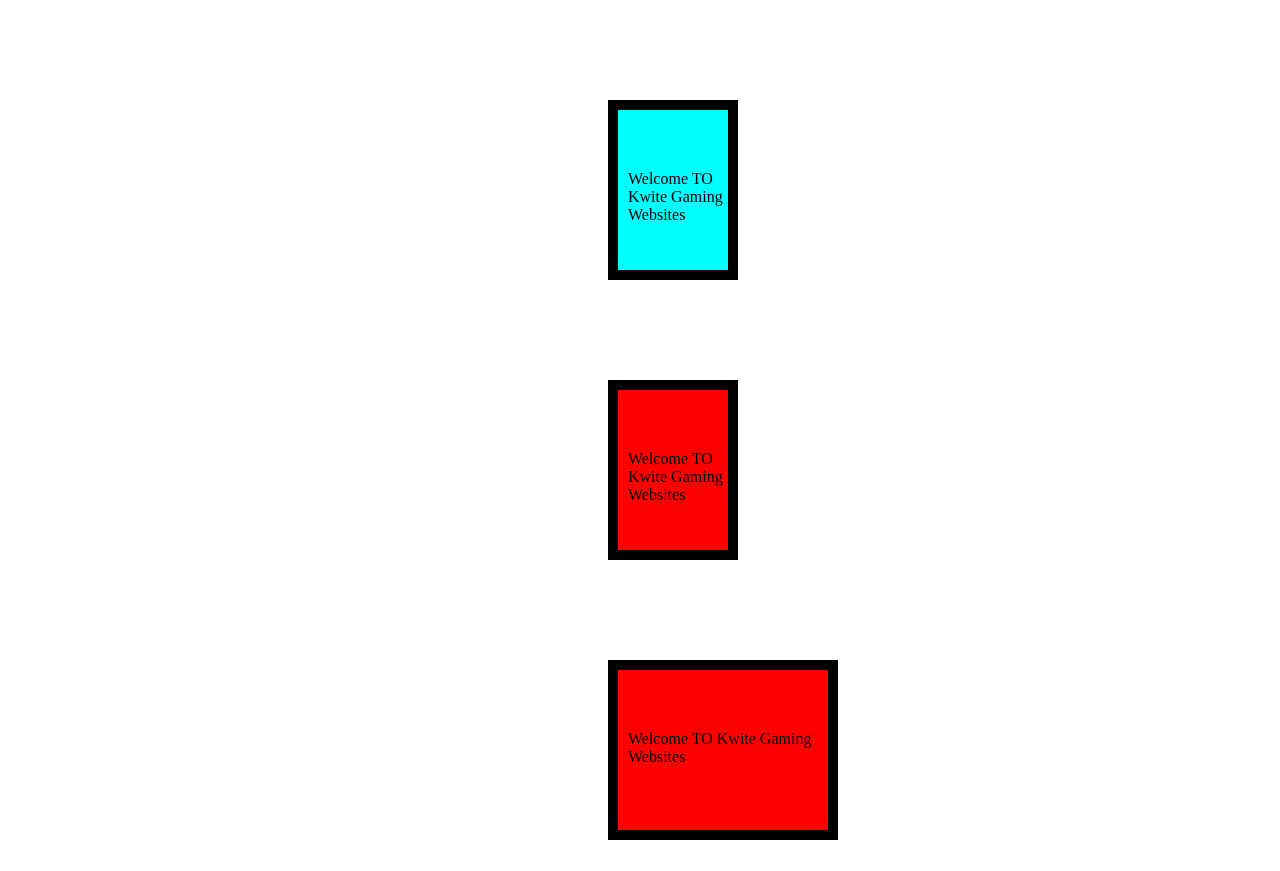
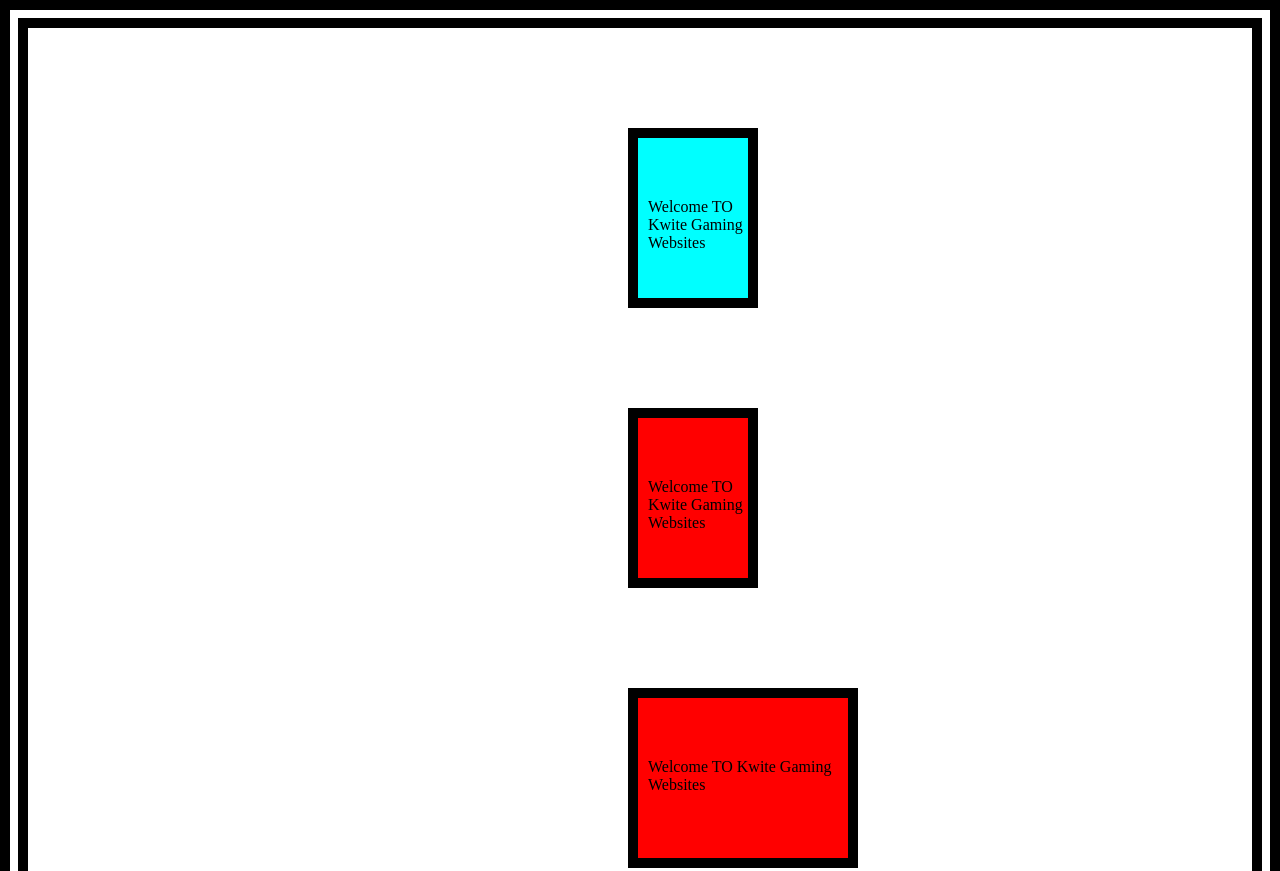
Before and after one commit to AyaanPathan-codes/3aug24, a plain HTML site: page index.html in a window 1280 px wide. Shown: the top 871 px of the page. Drawn offline with Linux system fonts and the light colour scheme.

Commit message:
selectors in css

```diff
--- a/index.html
+++ b/index.html
@@ -51,6 +51,9 @@
         padding-left: 10px
 
     }
+    *{
+
+    border : 10px solid #000}
     </style>
 </head>
 <body>
```
